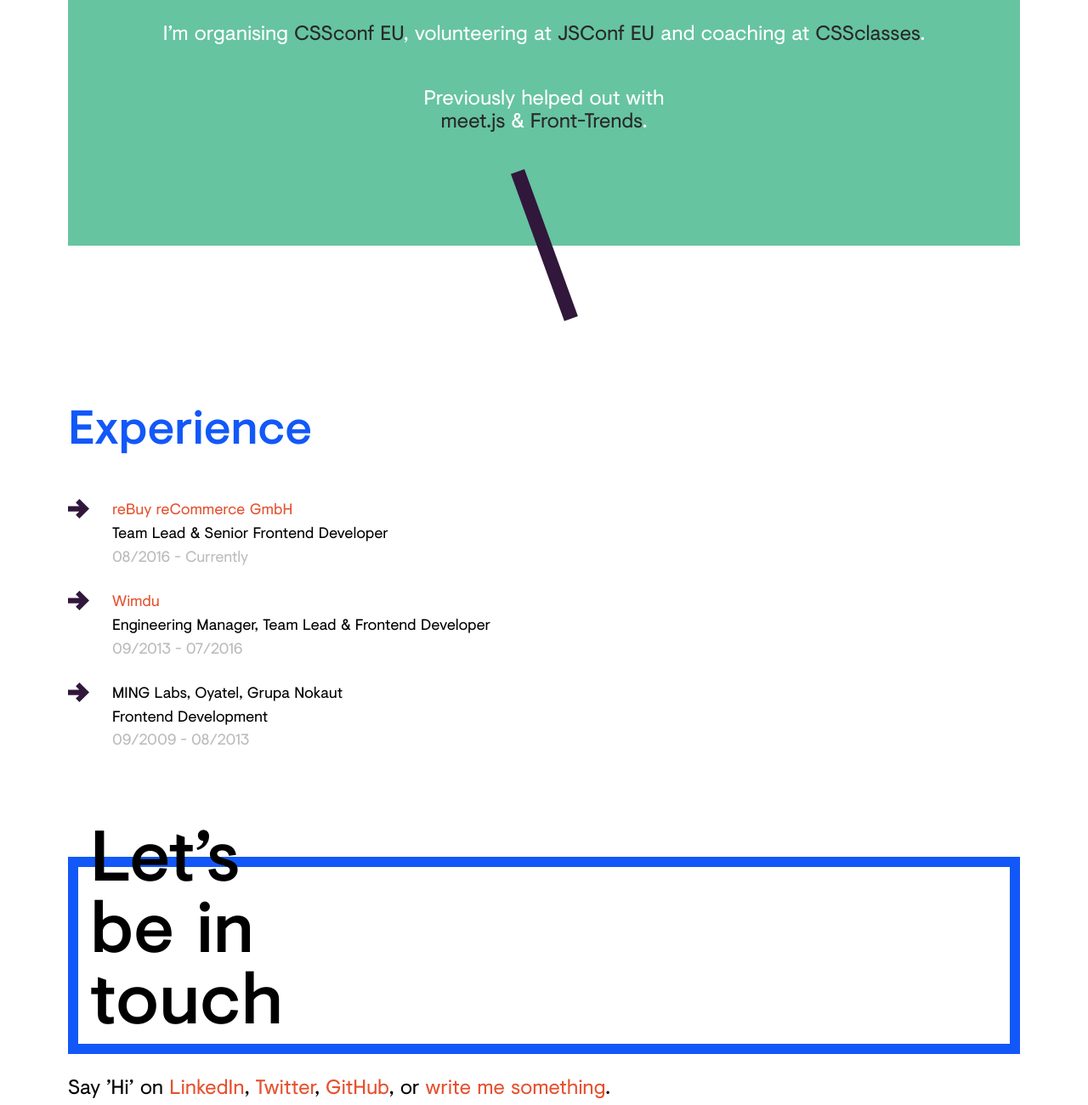
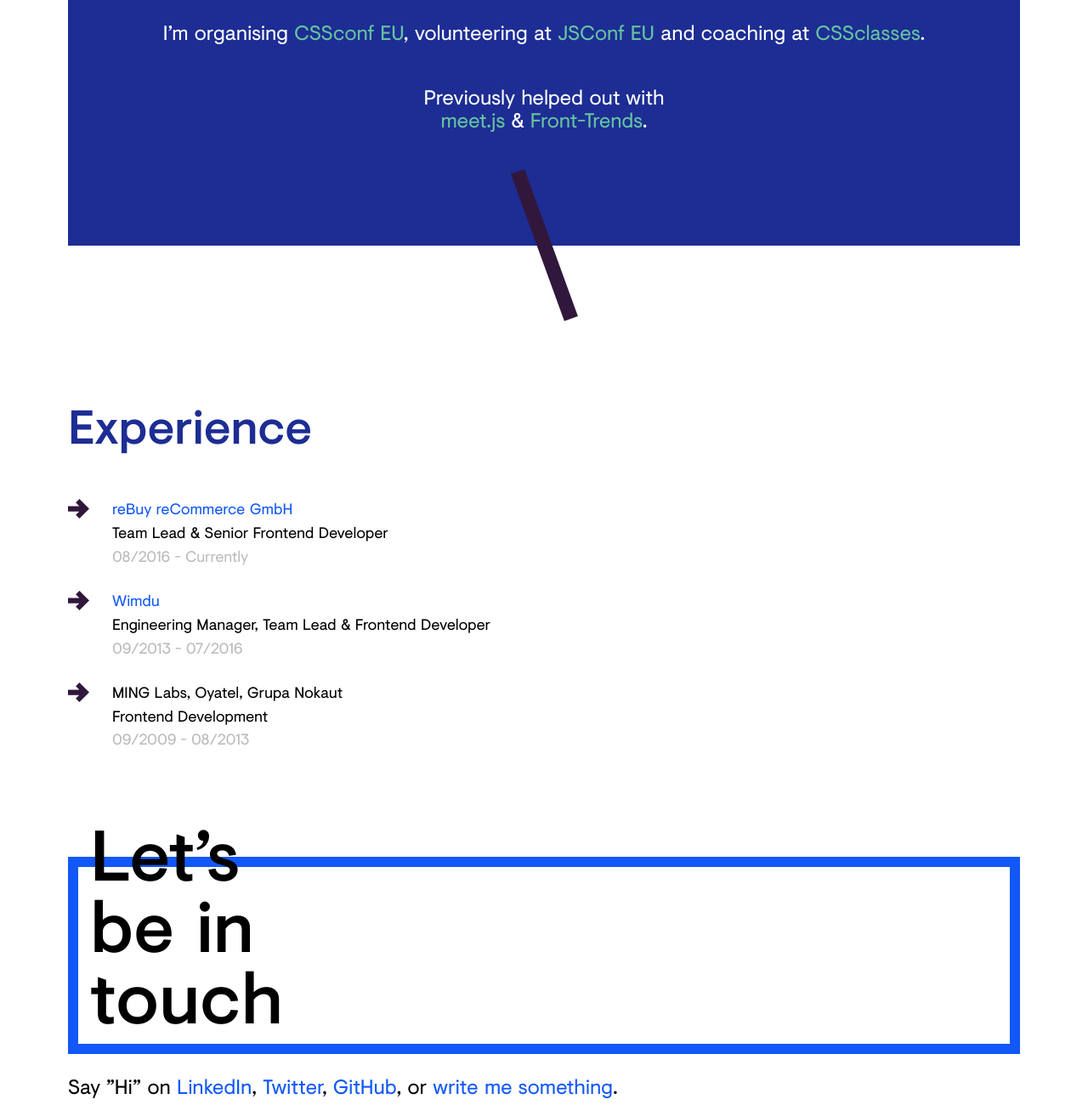
Before and after one commit to lukaszklis/homepage, a website: page app/index.html in a window 1280 px wide. Shown: the part 880-2180 px from the top of the page at 85% size. Drawn offline with nearby package versions, Linux system fonts and the light colour scheme.

Commit message:
:zap: Lighthouse 4.0.0: 100/100/100/100

```diff
--- a/app/index.html
+++ b/app/index.html
@@ -101,10 +101,11 @@
           <span class="c-headline__text">Let’s&nbsp;<br>be in <br>touch</span>
         </h2>
         <p>
-          Say ’Hi’ on
-          <a href="https://www.linkedin.com/in/lukaszklis">LinkedIn</a>,
-          <a href="https://twitter.com/lukaszklis">Twitter</a>,
-          <a href="https://github.com/lukaszklis">GitHub</a>, or <a href="mailto:hi@lukaszklis.com">write me something</a>.
+          Say ”Hi” on
+          <a href="https://www.linkedin.com/in/lukaszklis" rel="noopener">LinkedIn</a>,
+          <a href="https://twitter.com/lukaszklis" rel="noopener">Twitter</a>,
+          <a href="https://github.com/lukaszklis" rel="noopener">GitHub</a>,
+          or <a href="mailto:hi@lukaszklis.com">write me something</a>.
         </p>
       </section>
     </main>
@@ -136,7 +137,9 @@
           </div>
         </div>
       </div>
-      <p class="c-copyright">Design by <a href="http://nicolaszimmel.com" target="_blank">Nicolas Zimmel</a></p>
+      <p class="c-copyright">
+        Design by <a href="http://nicolaszimmel.com" target="_blank" rel="noopener">Nicolas Zimmel</a>
+      </p>
     </footer>
 
     <!-- build:js scripts/main.js -->
--- a/app/styles/_components.headline.css
+++ b/app/styles/_components.headline.css
@@ -65,7 +65,7 @@
 }
 
 .c-headline--experience {
-  color: var(--c-blue-bright);
+  color: var(--c-blue);
   margin-top: 11.25rem;
 }
 
--- a/app/styles/_components.summary.css
+++ b/app/styles/_components.summary.css
@@ -2,7 +2,7 @@
 
 .c-summary {
   align-items: center;
-  background-color: var(--c-mint);
+  background-color: var(--c-blue);
   color: var(--c-white);
   display: flex;
   flex-direction: column;
@@ -24,7 +24,7 @@
 }
 
 .c-summary__link {
-  color: var(--c-black);
+  color: var(--c-mint);
 }
 
 @media (--bp-small) {
--- a/app/styles/_settings.base.css
+++ b/app/styles/_settings.base.css
@@ -4,7 +4,7 @@
 }
 
 a {
-  color: var(--c-orange);
+  color: var(--c-blue-bright);
   text-decoration: none;
 }
 
```
